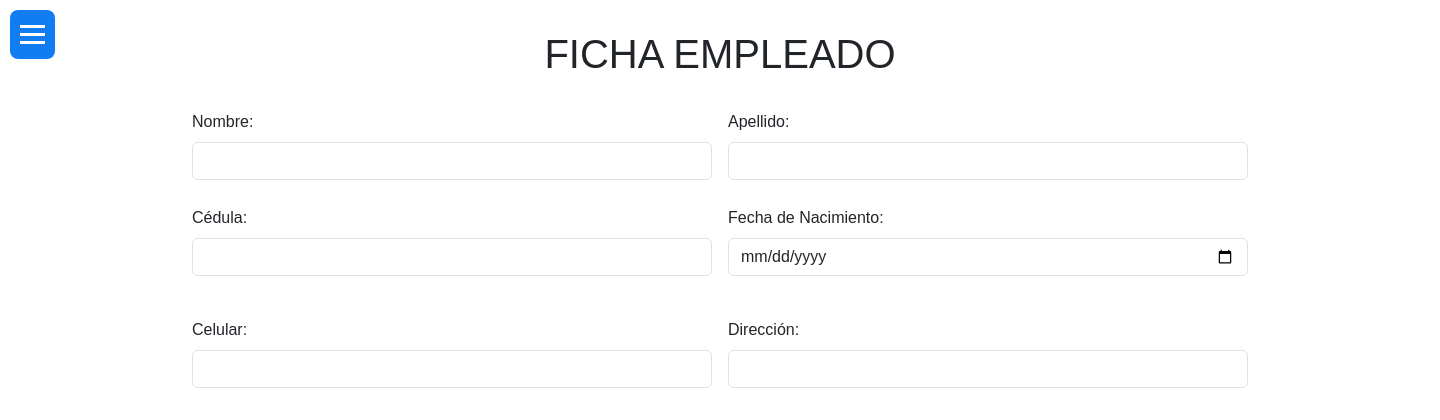
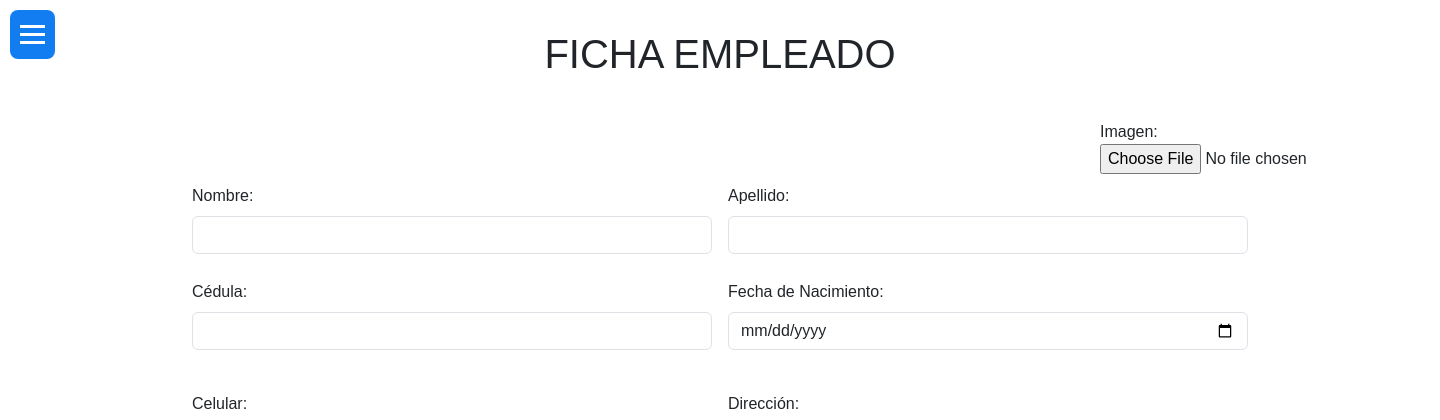
Before and after one commit to velasquez060/Nomina, a PHP site: page /AgregarEmpleado.php in a window 1440 px wide. Shown: the top 420 px of the page. Run offline with PHP 8.4, Linux system fonts and the light colour scheme; some libraries are stand-ins or nearby versions; some web fonts are replaced.

Commit message:
funcionalidad foto empleado
funcionalidad de foto empleado la cual requiere ajustes

```diff
--- a/Nomina/Css/empleado.css
+++ b/Nomina/Css/empleado.css
@@ -48,3 +48,9 @@
 .was-validated .form-control:invalid ~ .invalid-feedback {
     display: block; /* Muestra el mensaje de error */
     }
+
+
+    .contenedorfoto {
+        position: relative;
+        margin-left: 1100px;
+    }
--- a/Nomina/Empleado/AgregarEmpleado.php
+++ b/Nomina/Empleado/AgregarEmpleado.php
@@ -26,6 +26,19 @@ if ($_SERVER["REQUEST_METHOD"] == "POST") {
   $contactoEmergencia = htmlspecialchars(ucwords($_POST['textContacto']));
   $numeroContactoEmergencia = htmlspecialchars($_POST['textNumeroContacto']);
 
+
+$imagen = $_FILES["fotoempleado"]["name"];
+$imagen_tmp = $_FILES["fotoempleado"]["tmp_name"];
+$ruta_imagen = '../fotosempleados/' . $imagen;
+
+move_uploaded_file($imagen_tmp, $ruta_imagen);
+
+
+
+
+
+
+
   if (
     !empty($nombre) && !empty($apellido) && !empty($cedula) && !empty($fechaNacimiento) &&
     !empty($celular) && !empty($direccion) && !empty($correo) && !empty($estadoCivil) && !empty($fechaIngreso) && !empty($contactoEmergencia) && !empty($numeroContactoEmergencia)
@@ -36,7 +49,7 @@ if ($_SERVER["REQUEST_METHOD"] == "POST") {
 
   try {
 
-    $sql = "INSERT INTO empleado (nombre, apellido, cedula, fechaNacimiento, celular, direccion, correo, estadoCivil, eps, arl, fondoPensiones, fondoCesantias, entidadBancaria, numeroCuenta, fechaIngreso, fechaTerminacion, contactoEmergencia, numeroContactoEmergencia) VALUES (:nombre, :apellido, :cedula, :fechaNacimiento, :celular, :direccion, :correo, :estadoCivil, :eps, :arl, :fondoPensiones, :fondoCesantias, :entidadBancaria, :numeroCuenta, :fechaIngreso, :fechaTerminacion, :contactoEmergencia, :numeroContactoEmergencia)";
+    $sql = "INSERT INTO empleado (nombre, apellido, cedula, fechaNacimiento, celular, direccion, correo, estadoCivil, eps, arl, fondoPensiones, fondoCesantias, entidadBancaria, numeroCuenta, fechaIngreso, fechaTerminacion, contactoEmergencia, numeroContactoEmergencia, fotoempleado) VALUES (:nombre, :apellido, :cedula, :fechaNacimiento, :celular, :direccion, :correo, :estadoCivil, :eps, :arl, :fondoPensiones, :fondoCesantias, :entidadBancaria, :numeroCuenta, :fechaIngreso, :fechaTerminacion, :contactoEmergencia, :numeroContactoEmergencia, :fotoempleado)";
 
   $stmt = $conexion->prepare($sql);
 
@@ -58,7 +71,7 @@ if ($_SERVER["REQUEST_METHOD"] == "POST") {
   $stmt->bindParam(':fechaTerminacion', $fechaTerminacion);
   $stmt->bindParam(':contactoEmergencia', $contactoEmergencia);
   $stmt->bindParam(':numeroContactoEmergencia', $numeroContactoEmergencia);
-
+  $stmt->bindParam(':fotoempleado', $ruta_imagen);
 
 
       $stmt->execute();
@@ -68,6 +81,7 @@ if ($_SERVER["REQUEST_METHOD"] == "POST") {
         echo "<script>alert('Usuario Agregado Correctamente');</script>";
         header("Location: AgregarEmpleado.php");
 
+        echo $RutaDestino;
       }
 
   } catch (Exception $e) {
@@ -111,6 +125,14 @@ if ($_SERVER["REQUEST_METHOD"] == "POST") {
 
   <H1 class="tituloempleado">FICHA EMPLEADO</H1>
   <br>
+  <div class="contenedorfoto">
+        <div id="preview"></div>
+        <form action="AgregarEmpleado.php" method="post" enctype="multipart/form-data">
+            Imagen:
+            <input type="file" name="fotoempleado" id="fileInput">
+        </form>
+    </div>
+    <script src="../js/validacionCampos.js"></script>
   <div class="container col-md-9">
 
     <form class="row g-3 pureba needs-validation" novalidate id="formulario"  action="AgregarEmpleado.php" method="post" autocomplete="on" enctype="multipart/form-data" onsubmit="return validarFormulario();">
--- a/Nomina/js/validacionCampos.js
+++ b/Nomina/js/validacionCampos.js
@@ -33,3 +33,12 @@ function validarNumeroEntero(idInput) {
         });
     }, false);
 })();
+
+document.getElementById('fileInput').addEventListener('change', function(event) {
+    var reader = new FileReader();
+    reader.onload = function(){
+        var output = document.getElementById('preview');
+        output.innerHTML = '<img src="' + reader.result + '" alt="Vista previa de la imagen" style="max-width: 300px; max-height: 300px;"/>';
+    };
+    reader.readAsDataURL(event.target.files[0]);
+});
```
